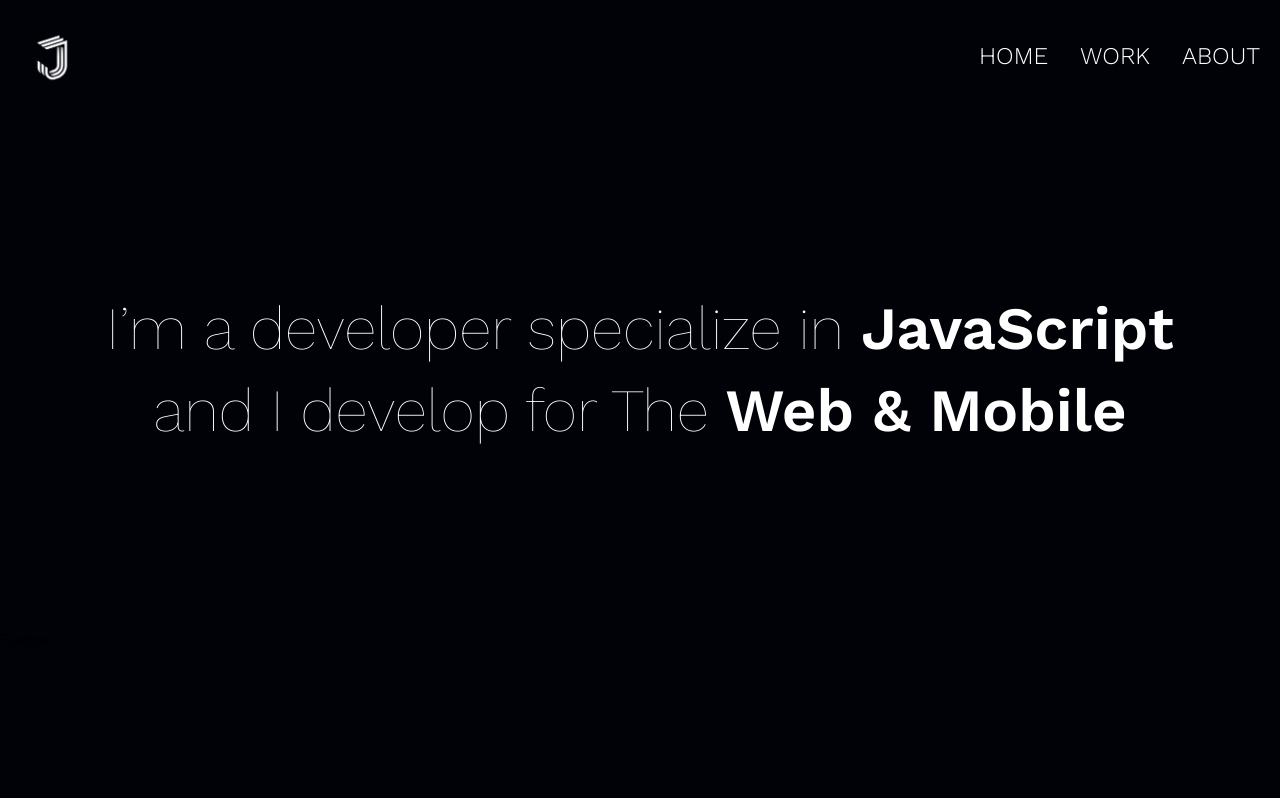
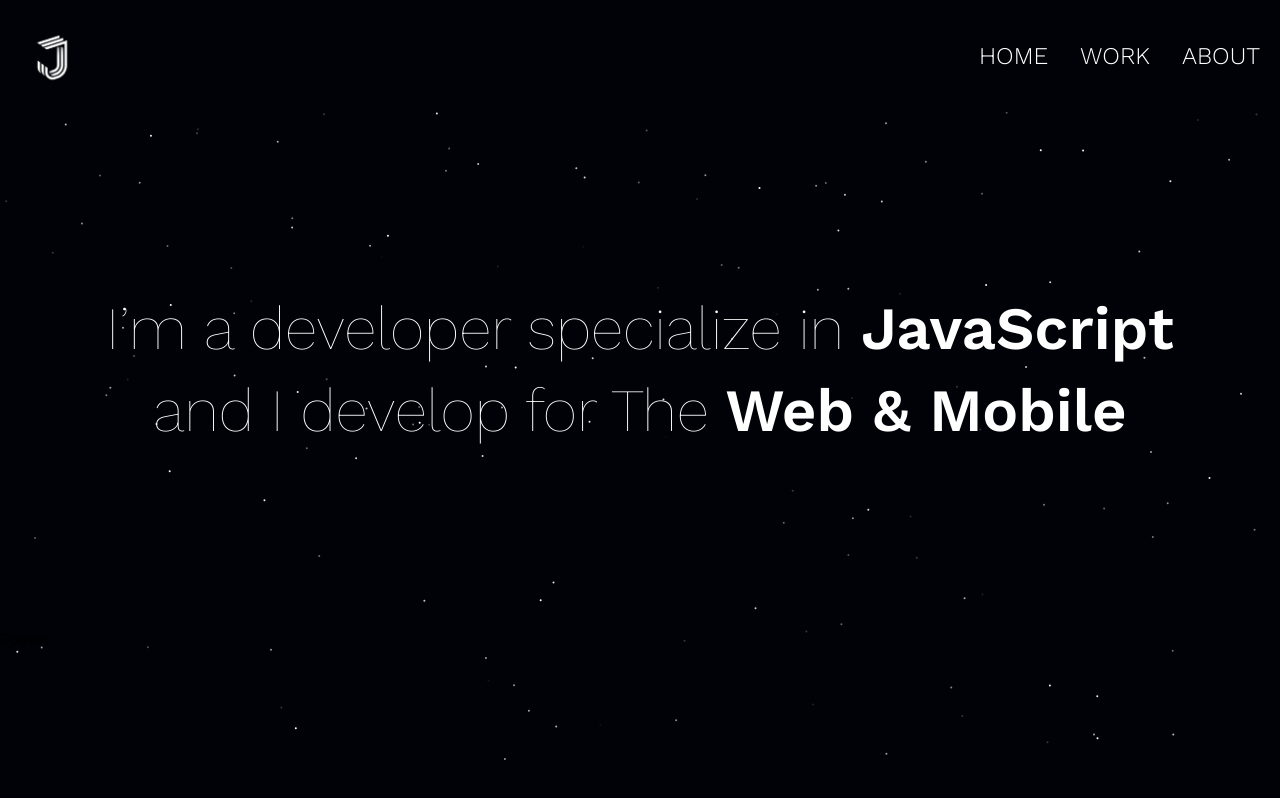
Before and after one commit to jakareya76/portfolio, a Next.js app: page / in a window 1280 px wide. Built offline with nearby package versions, Linux system fonts and the light colour scheme.

Commit message:
add Particles effect to hero

```diff
--- a/package.json
+++ b/package.json
@@ -17,6 +17,7 @@
     "react": "18.2.0",
     "react-dom": "18.2.0",
     "react-tsparticles": "^2.10.1",
-    "tailwindcss": "3.3.2"
+    "tailwindcss": "3.3.2",
+    "tsparticles": "^2.10.1"
   }
 }
--- a/src/app/globals.css
+++ b/src/app/globals.css
@@ -4,7 +4,7 @@
 
 @layer components {
   .hero_heading {
-    @apply text-white text-[26px] text-center leading-10 sm:text-[32px] md:text-[40px] md:leading-[45px] lg:text-[52px] lg:leading-[60px] xl:text-6xl xl:max-w-6xl xl:leading-[82px];
+    @apply text-white text-[24px] text-center leading-10 sm:text-[32px] md:text-[40px] md:leading-[45px] lg:text-[52px] lg:leading-[66px] xl:text-6xl xl:max-w-6xl xl:leading-[82px];
   }
 
   .text-focus-in {
--- a/src/app/page.jsx
+++ b/src/app/page.jsx
@@ -1,15 +1,10 @@
+import Hero from "@/components/Hero";
+
 const HomePage = () => {
   return (
-    <section className="w-full h-full py-36 px-5 lg:py-44 ">
-      <div className="flex items-center justify-center">
-        <h1 className="hero_heading text-focus-in">
-          <span className="font-[100]">I’m a developer specialize in </span>
-          <span className="font-semibold">JavaScript </span>
-          <span className="font-[100]">and I develop for The </span>
-          <span className="font-semibold tracking-in-expand">Web & Mobile</span>
-        </h1>
-      </div>
-    </section>
+    <>
+      <Hero />
+    </>
   );
 };
 export default HomePage;
--- /dev/null
+++ b/src/components/Hero.jsx
@@ -0,0 +1,22 @@
+import ParticlesBackground from "./ParticlesBackground";
+
+const Hero = () => {
+  return (
+    <>
+      <ParticlesBackground />
+      <section className="w-full h-full py-36 px-5 lg:py-44 relative">
+        <div className="flex items-center justify-center">
+          <h1 className="hero_heading text-focus-in">
+            <span className="font-[100]">I’m a developer specialize in </span>
+            <span className="font-semibold">JavaScript </span>
+            <span className="font-[100]">and I develop for The </span>
+            <span className="font-semibold tracking-in-expand">
+              Web & Mobile
+            </span>
+          </h1>
+        </div>
+      </section>
+    </>
+  );
+};
+export default Hero;
--- a/src/components/MobileMenu.jsx
+++ b/src/components/MobileMenu.jsx
@@ -11,7 +11,7 @@ const MobileMenu = () => {
   };
 
   return (
-    <div className="block relative md:hidden">
+    <div className="block relative md:hidden z-50">
       {/* Menu Icon */}
       <div
         className="relative mt-4 right-3 cursor-pointer"
--- /dev/null
+++ b/src/components/ParticlesBackground.jsx
@@ -0,0 +1,25 @@
+"use client";
+
+import { useCallback } from "react";
+import Particles from "react-tsparticles";
+import { loadFull } from "tsparticles";
+
+import { particleOption } from "@/constants";
+
+const ParticlesBackground = () => {
+  const particlesInit = useCallback(async (engine) => {
+    await loadFull(engine);
+  }, []);
+
+  return (
+    <div className="relative">
+      <Particles
+        id="tsparticles"
+        init={particlesInit}
+        options={particleOption}
+        className="w-full h-[650px] absolute top-0"
+      />
+    </div>
+  );
+};
+export default ParticlesBackground;
--- /dev/null
+++ b/src/constants/index.js
@@ -0,0 +1,110 @@
+export const particleOption = {
+  fullScreen: {
+    enable: false,
+    zIndex: -5,
+  },
+  fpsLimit: 120,
+  particles: {
+    number: {
+      value: 160,
+      density: {
+        enable: true,
+        value_area: 800,
+      },
+    },
+    color: {
+      value: "#fff",
+    },
+    shape: {
+      type: "circle",
+      stroke: {
+        width: 0,
+        color: "#000000",
+      },
+      polygon: {
+        nb_sides: 5,
+      },
+    },
+    opacity: {
+      value: 1,
+      random: true,
+      anim: {
+        enable: true,
+        speed: 1,
+        opacity_min: 0,
+        sync: false,
+      },
+    },
+    size: {
+      value: 1,
+      random: true,
+      anim: {
+        enable: false,
+        speed: 4,
+        size_min: 0.5,
+        sync: false,
+      },
+    },
+    line_linked: {
+      enable: false,
+      distance: 150,
+      color: "#ffffff",
+      opacity: 0.4,
+      width: 1,
+    },
+    move: {
+      enable: true,
+      speed: 1,
+      direction: "none",
+      random: true,
+      straight: false,
+      out_mode: "out",
+      bounce: false,
+      attract: {
+        enable: false,
+        rotateX: 600,
+        rotateY: 600,
+      },
+    },
+  },
+  interactivity: {
+    detect_on: "canvas",
+    events: {
+      onhover: {
+        enable: false,
+        mode: "bubble",
+      },
+      onclick: {
+        enable: false,
+        mode: "repulse",
+      },
+      resize: true,
+    },
+    modes: {
+      grab: {
+        distance: 400,
+        line_linked: {
+          opacity: 1,
+        },
+      },
+      bubble: {
+        distance: 250,
+        size: 0,
+        duration: 2,
+        opacity: 0,
+        speed: 3,
+      },
+      repulse: {
+        distance: 400,
+        duration: 0.4,
+      },
+      push: {
+        particles_nb: 4,
+      },
+      remove: {
+        particles_nb: 2,
+      },
+    },
+  },
+  retina_detect: true,
+};
```
Also changed, not shown: 1 other file (tests, documents, lock files or other folders).
